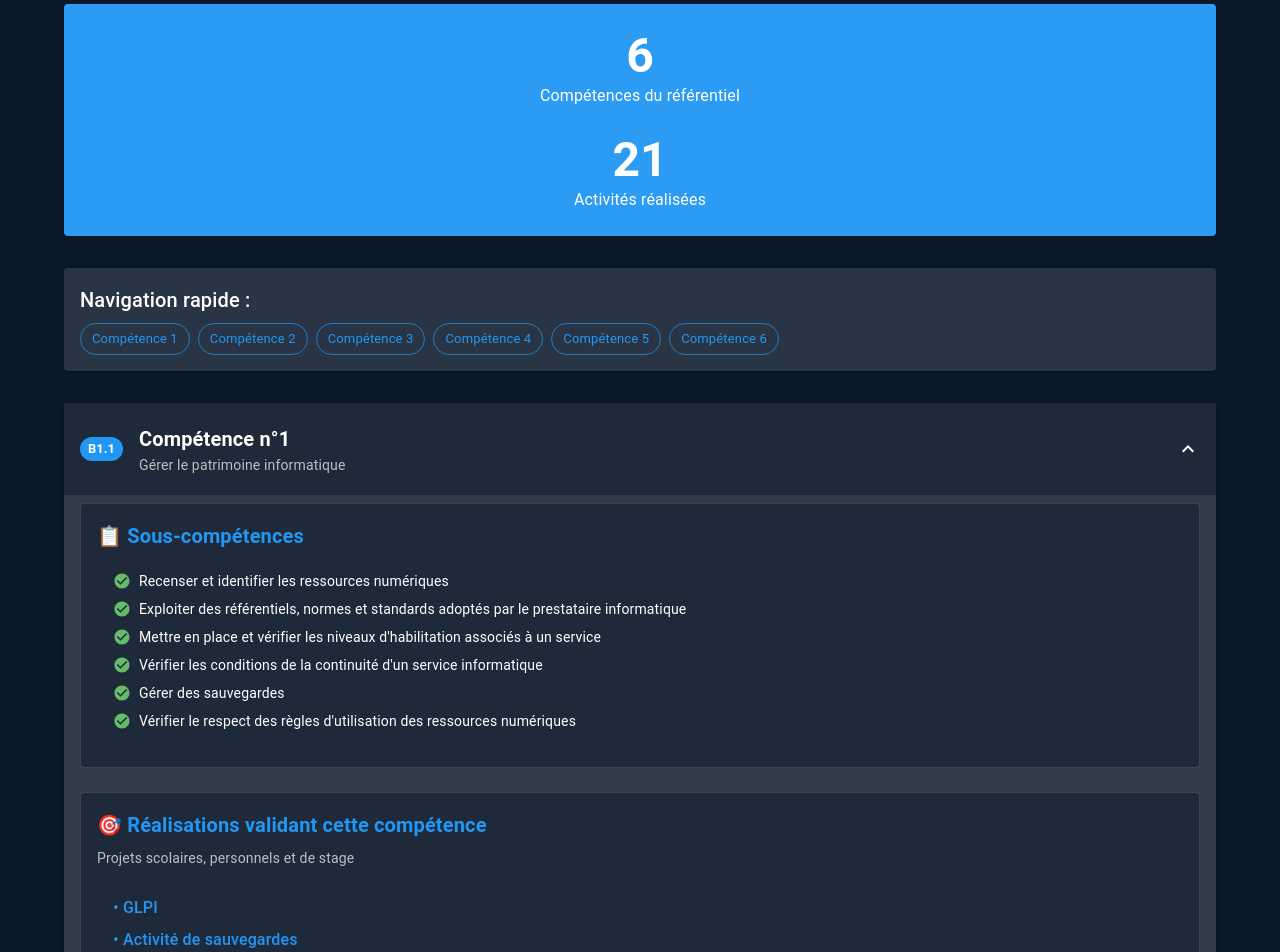
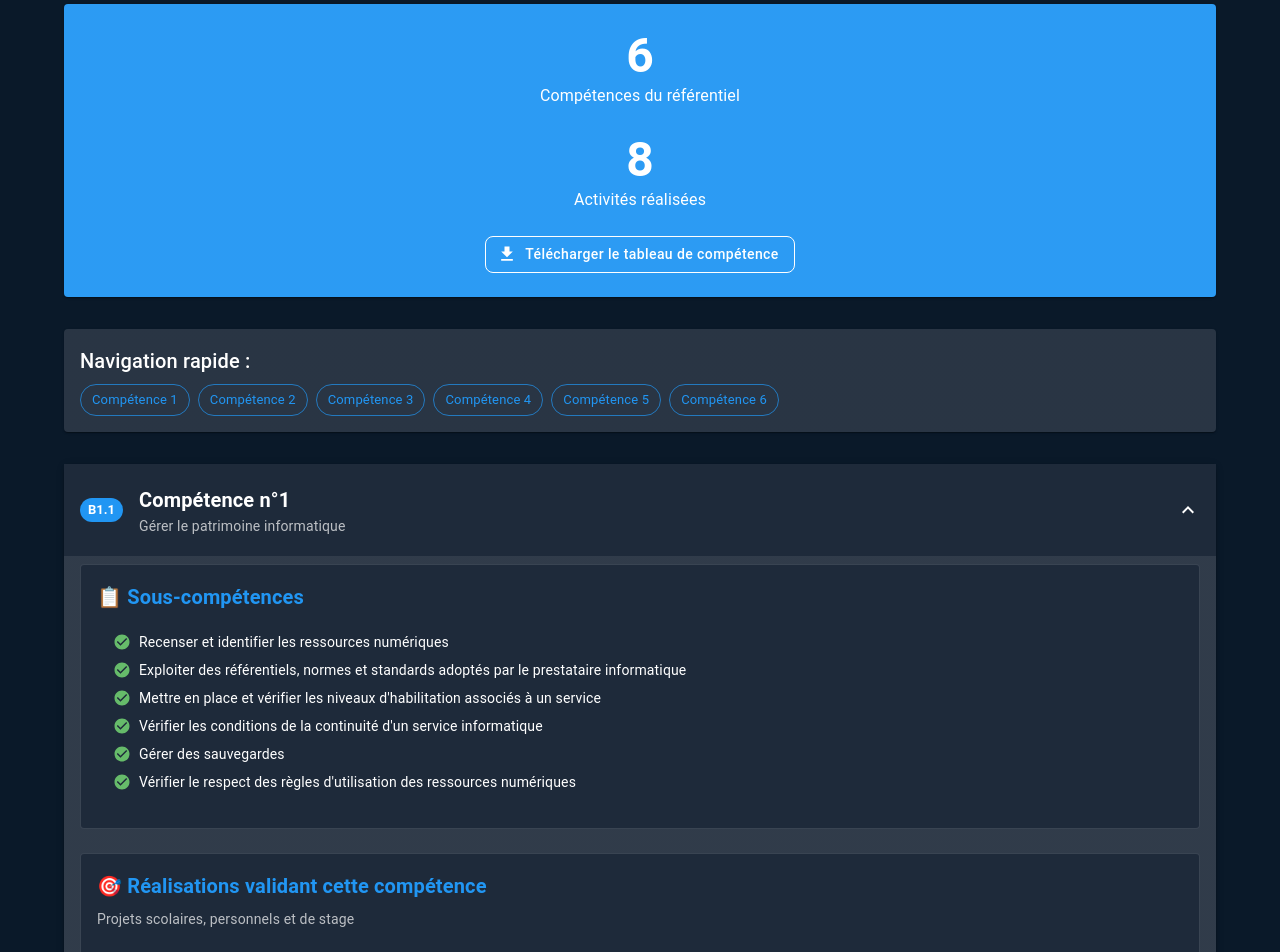
Before and after one commit to mdeguil/PortfolioBTS, a React (Vite) app in the folder MyPortfolio/: page /competences in a window 1280 px wide. Shown: the part 260-1212 px from the top of the page. Built offline with nearby package versions, Linux system fonts and the light colour scheme.

Commit message:
modification page compétance

```diff
--- a/MyPortfolio/src/pages/Competences.tsx
+++ b/MyPortfolio/src/pages/Competences.tsx
@@ -1,11 +1,11 @@
-import { Box, Container, Typography, Paper, Grid, Chip, Stack, Accordion, AccordionSummary, AccordionDetails, List, ListItem, Link as MuiLink, Card, CardContent } from '@mui/material';
-import { ExpandMore, CheckCircle } from '@mui/icons-material';
+import { Box, Container, Typography, Paper, Grid, Chip, Stack, Accordion, AccordionSummary, AccordionDetails, List, ListItem, Link as MuiLink, Card, CardContent, Button } from '@mui/material';
+import { ExpandMore, CheckCircle, Download } from '@mui/icons-material';
 import { Link } from 'react-router-dom';
 
 interface Activite {
     nom: string;
     lien?: string;
-    type?: 'scolaire' | 'personnel' | 'stage'; // Optionnel pour distinguer si besoin
+    type?: 'scolaire' | 'personnel' | 'stage';
 }
 
 interface Competence {
@@ -31,8 +31,8 @@ const Competences = () => {
                 'Vérifier le respect des règles d\'utilisation des ressources numériques',
             ],
             activites: [
-                { nom: 'GLPI', lien: '/realisations#glpi', type: 'scolaire' },
-                { nom: 'Activité de sauvegardes', lien: '/realisations#sauvegardes', type: 'scolaire' },
+                { nom: 'Gitlab + Documentation (README)', lien: '/realisations', type: 'scolaire' },
+                { nom: 'La Smatis : Horizon ', lien: '/stages', type: 'stage' },
             ],
         },
         {
@@ -45,8 +45,10 @@ const Competences = () => {
                 'Traiter des demandes concernant les applications',
             ],
             activites: [
-                { nom: 'Site Aunis Freeware', lien: '/realisations#aunis', type: 'scolaire' },
-                { nom: 'GLPI', lien: '/realisations#glpi', type: 'scolaire' },
+                { nom: 'Echappee ', lien: '/realisations', type: 'scolaire' },
+                { nom: 'ChronosForamtion ', lien: '/realisations', type: 'scolaire' },
+                { nom: 'Stage la CPAM de la charente', lien: '/stages', type: 'stage' },
+                { nom: 'La Smatis : Horizon ', lien: '/stages', type: 'stage' },
             ],
         },
         {
@@ -59,10 +61,8 @@ const Competences = () => {
                 'Participer à l\'évolution d\'un site Web exploitant les données de l\'organisation',
             ],
             activites: [
-                { nom: 'Site Aunis Freeware', lien: '/realisations#aunis', type: 'scolaire' },
-                { nom: 'Stage CPAM de la charente', lien: '/stages', type: 'scolaire' },
-                { nom: 'Stage la SMATIS', lien: '/stage', type: 'scolaire' },
-
+                { nom: 'Site : Aunis Freeware ', lien: '/realisations', type: 'scolaire' },
+                { nom: 'La Smatis : Horizon ', lien: '/stages', type: 'stage' },
             ],
         },
         {
@@ -75,11 +75,11 @@ const Competences = () => {
                 'Évaluer les indicateurs de suivi d\'un projet et analyser les écarts',
             ],
             activites: [
-                { nom: 'Site Aunis Freeware', lien: '/realisations#aunis', type: 'scolaire' },
-                { nom: 'Application Location véhicule', lien: '/realisations#location-vehicule', type: 'scolaire' },
-                { nom: 'Mini jeux RPG', lien: '/realisations#rpg', type: 'scolaire' },
-                { nom: 'Application Musculation', lien: '/realisations#musculation', type: 'personnel' },
-                { nom: 'Mini jeux Unity', lien: '/realisations#unity', type: 'personnel' },
+                { nom: 'Echappee ', lien: '/realisations', type: 'scolaire' },
+                { nom: 'ChronosForamtion ', lien: '/realisations', type: 'scolaire' },
+                { nom: 'Stage la CPAM de la charente', lien: '/stages', type: 'stage' },
+                { nom: 'La Smatis : Horizon ', lien: '/stages', type: 'stage' },
+                { nom: 'Mura', lien: '/projets', type: 'personnel' },
             ],
         },
         {
@@ -92,10 +92,11 @@ const Competences = () => {
                 'Accompagner les utilisateurs dans la mise en place d\'un service',
             ],
             activites: [
-                { nom: 'Site Aunis Freeware', lien: '/realisations#aunis', type: 'scolaire' },
-                { nom: 'Packet Tracer', lien: '/realisations#packet-tracer', type: 'scolaire' },
-                { nom: 'TP déploiement d\'un site web', lien: '/realisations#deploiement', type: 'scolaire' },
-                { nom: 'Windows Server', lien: '/realisations#windows-server', type: 'scolaire' },
+                { nom: 'Echappee ', lien: '/realisations', type: 'scolaire' },
+                { nom: 'ChronosForamtion ', lien: '/realisations', type: 'scolaire' },
+                { nom: 'La Smatis : Horizon ', lien: '/stages', type: 'stage' },
+                { nom: 'Portfolio ', lien: '/projets', type: 'personnel' },
+                { nom: 'Mura', lien: '/projets', type: 'personnel' },
             ],
         },
         {
@@ -109,18 +110,18 @@ const Competences = () => {
                 'Développer son projet professionnel',
             ],
             activites: [
-                { nom: 'Site Aunis Freeware', lien: '/realisations#aunis', type: 'scolaire' },
-                { nom: 'Packet Tracer', lien: '/realisations#packet-tracer', type: 'scolaire' },
-                { nom: 'Mini-jeux RPG', lien: '/realisations#rpg', type: 'scolaire' },
-                { nom: 'Application Musculation', lien: '/realisations#musculation', type: 'personnel' },
-                { nom: 'Mini jeux Unity', lien: '/realisations#unity', type: 'personnel' },
+                { nom: 'Echappee ', lien: '/realisations', type: 'scolaire' },
+                { nom: 'ChronosForamtion ', lien: '/realisations', type: 'scolaire' },
+                { nom: 'Stage la CPAM de la charente', lien: '/stages', type: 'stage' },
+                { nom: 'La Smatis : Horizon ', lien: '/stages', type: 'stage' },
+                { nom: 'First Game', lien: '/projets', type: 'personnel' },
+                { nom: 'Mura', lien: '/projets', type: 'personnel' },
             ],
         },
     ];
 
     // Calcul des statistiques
     const totalCompetences = competences.length;
-    const totalActivites = competences.reduce((acc, comp) => acc + comp.activites.length, 0);
 
     return (
         <Box sx={{ py: 8, minHeight: 'calc(100vh - 64px)', bgcolor: 'background.default' }}>
@@ -132,10 +133,10 @@ const Competences = () => {
                     Référentiel des compétences et activités associées
                 </Typography>
 
-                {/* Statistiques globales */}
+                {/* Statistiques globales avec bouton de téléchargement */}
                 <Paper sx={{ p: 3, mb: 4, bgcolor: 'primary.main', color: 'white' }}>
-                    <Grid container spacing={3}>
-                        <Grid size={12} sx={{sm: 6}}>
+                    <Grid container spacing={3} alignItems="center">
+                        <Grid size={12} sx={{ md: 4 }}>
                             <Box textAlign="center">
                                 <Typography variant="h3" fontWeight={700}>
                                     {totalCompetences}
@@ -145,14 +146,34 @@ const Competences = () => {
                                 </Typography>
                             </Box>
                         </Grid>
-                        <Grid size={12} sx={{sm: 6}}>
+                        <Grid size={12} sx={{ md: 4 }}>
                             <Box textAlign="center">
                                 <Typography variant="h3" fontWeight={700}>
-                                    {totalActivites}
+                                    8
                                 </Typography>
                                 <Typography variant="body1">
                                     Activités réalisées
                                 </Typography>
+                            </Box>
+                        </Grid>
+                        <Grid size={12} sx={{ md: 4 }}>
+                            <Box textAlign="center">
+                                <Button
+                                    variant="outlined"
+                                    startIcon={<Download />}
+                                    href="../public/tableau-competences.xlsx"
+                                    download="Tableau_Competences_BTS_SIO_DEGUIL_Mateo.xlsx"
+                                    sx={{
+                                        color: 'white',
+                                        borderColor: 'white',
+                                        '&:hover': {
+                                            borderColor: 'white',
+                                            backgroundColor: 'rgba(255, 255, 255, 0.1)'
+                                        }
+                                    }}
+                                >
+                                    Télécharger le tableau de compétence
+                                </Button>
                             </Box>
                         </Grid>
                     </Grid>
@@ -236,7 +257,7 @@ const Competences = () => {
                                         </Card>
                                     </Grid>
 
-                                    {/* Toutes les activités (scolaires, personnelles, stages) */}
+                                    {/* Toutes les activités */}
                                     <Grid size={12}>
                                         <Card variant="outlined">
                                             <CardContent>
--- a/MyPortfolio/src/pages/Projets.tsx
+++ b/MyPortfolio/src/pages/Projets.tsx
@@ -30,17 +30,23 @@ const Projets = () => {
         {
             id: 1,
             titre: 'Mura',
-            description: 'Application développée en TypeScript',
-            descriptionLongue: 'Projet personnel développé en TypeScript permettant de [ajoute ta description détaillée ici - qu\'est-ce que fait Mura exactement ?]',
-            // images: [
-            //     mura1,  // ← Décommente quand tu auras les images
-            //     mura2,
-            // ],
-            technologies: ['TypeScript'],
+            description: 'Outil moderne de gestion de projet open-source inspiré de Trello',
+            descriptionLongue: 'Mura est une application complète de gestion de projet développée avec une architecture moderne. Inspirée de Trello, elle permet d\'organiser des projets en tableaux (boards), listes et cartes. Le backend est développé en Spring Boot avec une API REST sécurisée par JWT, le frontend utilise React avec TypeScript, et PostgreSQL pour la base de données. Le projet est entièrement conteneurisé avec Docker pour faciliter le déploiement.',
+            images: [
+                // muraBoard,
+                // muraCard,
+                // muraLogin,
+            ],
+            technologies: ['React', 'TypeScript', 'Spring Boot', 'Java', 'PostgreSQL', 'Docker', 'JWT'],
             fonctionnalites: [
-                'Fonctionnalité 1',
-                'Fonctionnalité 2',
-                'Fonctionnalité 3',
+                'Organisation de projets en tableaux (boards)',
+                'Gestion de listes et cartes pour structurer les tâches',
+                'Système d\'étiquettes avec code couleur',
+                'Gestion des membres et assignation de cartes',
+                'Définition de dates d\'échéance',
+                'Authentification sécurisée avec JWT',
+                'API REST documentée avec Swagger',
+                'Architecture conteneurisée avec Docker',
             ],
             date: '2026',
             github: 'https://github.com/mdeguil/mura',
```
Also changed, not shown: 1 other file (tests, documents, lock files or other folders).
